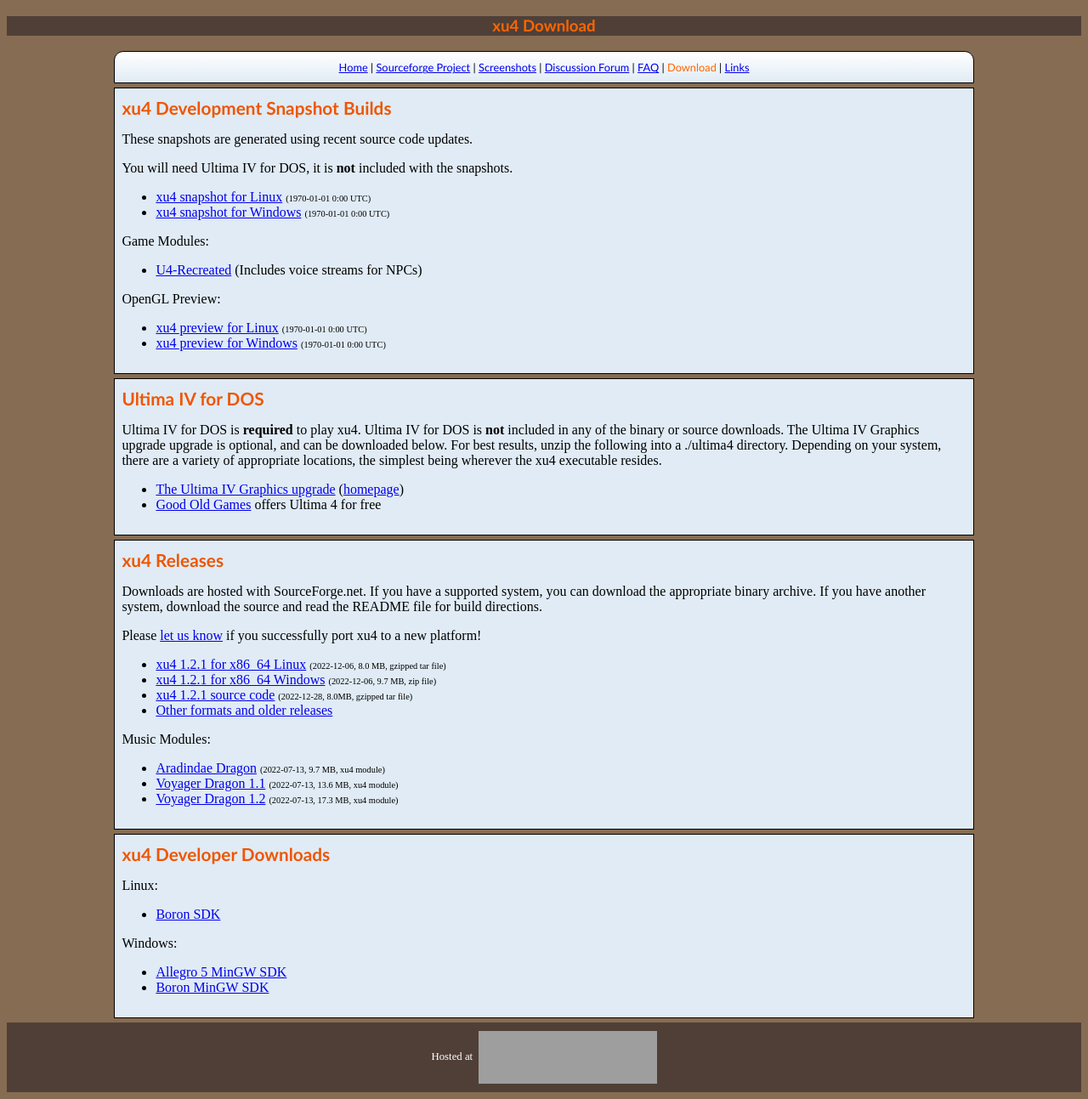
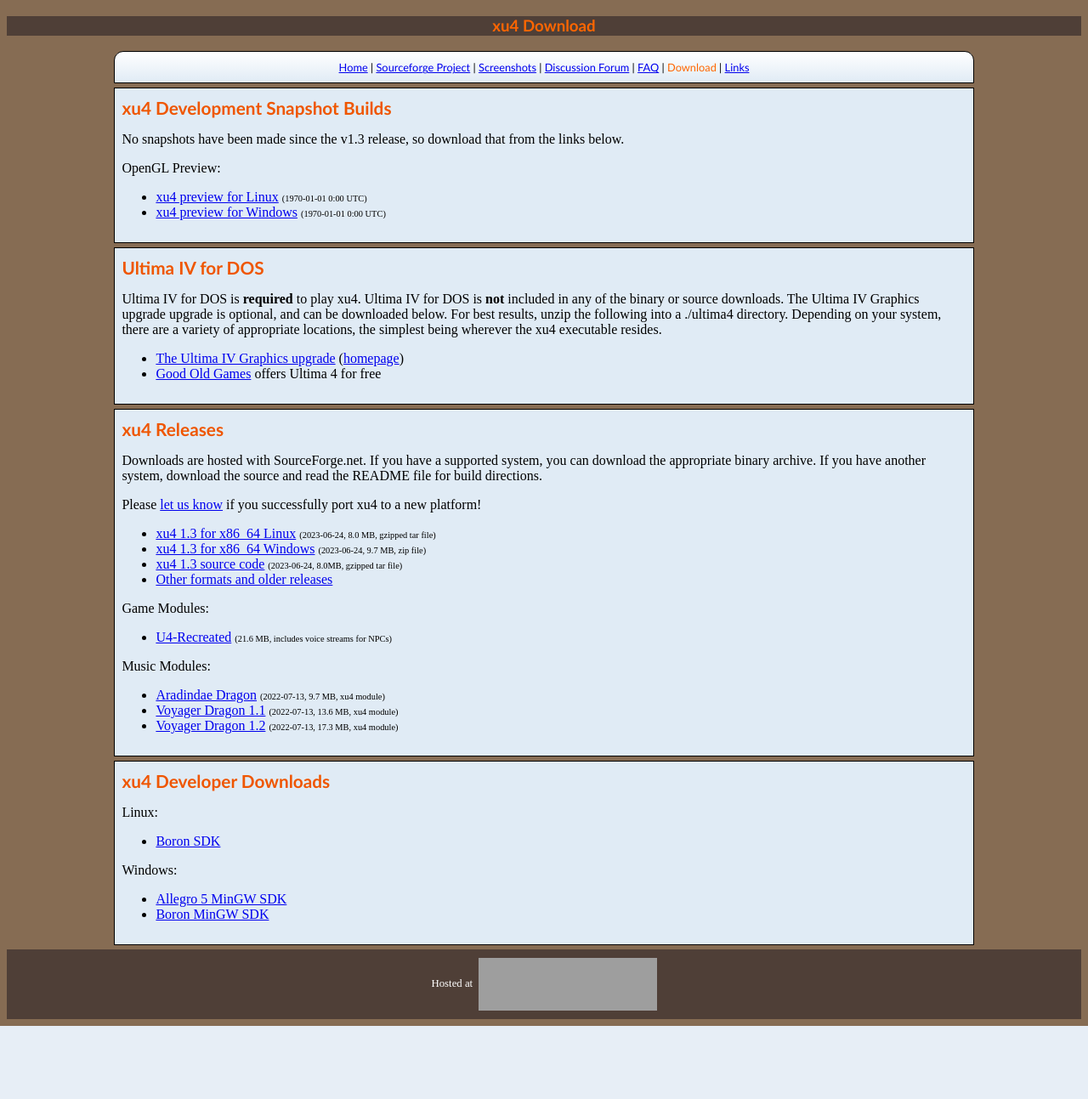
Before and after one commit to xu4-engine/web, a PHP site: page /download.php in a window 1280 px wide. Shown: the whole page at 85% size. After the commit the page ends 1207 px from the top, so only its background shows below. Run offline with PHP 8.4, Linux system fonts and the light colour scheme; some libraries are stand-ins or nearby versions; grey boxes are pictures that could not be loaded.

Commit message:
Announce 1.3 release and update download links.

```diff
--- a/download.php
+++ b/download.php
@@ -18,17 +18,8 @@
 </div>
 <div class="section">
   <h2>xu4 Development Snapshot Builds</h2>
-   <p>These snapshots are generated using recent source code updates.
-   </p>
-   <p>You will need Ultima IV for DOS, it is <strong>not</strong> included with the snapshots.</p>
-   <ul>
-    <li><a href="download/xu4-linux.tar.gz">xu4 snapshot for Linux</a> <span class="details">(<? $statinfo = stat("download/xu4-linux.tar.gz"); echo date("Y-m-d G:i T", $statinfo[9]); ?>)</span></li>
-    <li><a href="download/xu4-win32.zip">xu4 snapshot for Windows</a> <span class="details">(<? $statinfo = stat("download/xu4-win32.zip"); echo date("Y-m-d G:i T", $statinfo[9]); ?>)</span></li>
-   </ul>
-  <p>Game Modules:</p>
-   <ul>
-    <li><a href="download/U4-Recreated.mod">U4-Recreated</a> (Includes voice streams for NPCs)</li>
-   </ul>
+   <p>No snapshots have been made since the v1.3 release, so download that
+   from the links below.</p>
   <p>OpenGL Preview:</p>
    <ul>
     <li><a href="download/xu4-gl-linux.tar.gz">xu4 preview for Linux</a> <span class="details">(<? $statinfo = stat("download/xu4-gl-linux.tar.gz"); echo date("Y-m-d G:i T", $statinfo[9]); ?>)</span></li>
@@ -54,10 +45,14 @@
   <p>Downloads are hosted with SourceForge.net.  If you have a supported system, you can download the appropriate binary archive.  If you have another system, download the source and read the README file for build directions.</p>
   <p>Please <a href="https://sourceforge.net/p/xu4/discussion/">let us know</a> if you successfully port xu4 to a new platform!</p>
   <ul>
-    <li><a href="https://sourceforge.net/projects/xu4/files/xu4/1.2/xu4-1.2.1-linux.tar.gz/download">xu4 1.2.1 for x86_64 Linux</a> <span class="details">(2022-12-06, 8.0 MB, gzipped tar file)</span></li>
-    <li><a href="https://sourceforge.net/projects/xu4/files/xu4/1.2/xu4-1.2.1-win32.zip/download">xu4 1.2.1 for x86_64 Windows</a> <span class="details">(2022-12-06, 9.7 MB, zip file)</span></li>
-    <li><a href="http://sourceforge.net/projects/xu4/files/xu4/1.2/xu4-1.2.1.tar.gz">xu4 1.2.1 source code</a> <span class="details">(2022-12-28, 8.0MB, gzipped tar file)</span></li>
+    <li><a href="https://sourceforge.net/projects/xu4/files/xu4/1.3/xu4-1.3-linux.tar.gz/download">xu4 1.3 for x86_64 Linux</a> <span class="details">(2023-06-24, 8.0 MB, gzipped tar file)</span></li>
+    <li><a href="https://sourceforge.net/projects/xu4/files/xu4/1.3/xu4-1.3-win32.zip/download">xu4 1.3 for x86_64 Windows</a> <span class="details">(2023-06-24, 9.7 MB, zip file)</span></li>
+    <li><a href="http://sourceforge.net/projects/xu4/files/xu4/1.3/xu4-1.3.tar.gz">xu4 1.3 source code</a> <span class="details">(2023-06-24, 8.0MB, gzipped tar file)</span></li>
     <li><a href="http://sourceforge.net/project/showfiles.php?group_id=36225">Other formats and older releases</a></li>
+  </ul>
+  Game Modules:
+  <ul>
+    <li><a href="https://sourceforge.net/projects/xu4/files/xu4/1.3/U4-Recreated.mod/download">U4-Recreated</a> <span class="details">(21.6 MB, includes voice streams for NPCs)</span></li>
   </ul>
   Music Modules:
   <ul>
--- a/history.html
+++ b/history.html
@@ -19,7 +19,8 @@
 <div class="section" id="news">
   <h2>xu4 History</h2>
   <ul>
-<li><span class="newsitem"><span class="date">07/Dec/2022</span> -  Version 1.2 is out with a few important fixes.  Linux gets a leaner backend and game modules can now include world & city maps defined using <a href="https://www.mapeditor.org/">TMX files</a>.</span></li><li><span class="newsitem"><span class="date">
+<li><span class="newsitem"><span class="date">24/Jun/2023</span> -  Version 1.3 is released with a new U4-Recreated module which provides NPC voice streams.</span></li><li><span class="newsitem"><span class="date">
+07/Dec/2022</span> -  Version 1.2 is out with a few important fixes.  Linux gets a leaner backend and game modules can now include world & city maps defined using <a href="https://www.mapeditor.org/">TMX files</a>.</span></li><li><span class="newsitem"><span class="date">
 13/Jul/2022</span> -  Version 1.1, primarily focused on sound changes, is now available.</span></li><li><span class="newsitem"><span class="date">
 08/Mar/2022</span> -  The 18 year beta period ends - version 1.0 is released!</span></li><li><span class="newsitem"><span class="date">
 06/Jan/2022</span> -  Beta 5 has been released.</span></li><li><span class="newsitem"><span class="date">
--- a/page-spec/history.txt
+++ b/page-spec/history.txt
@@ -1,3 +1,4 @@
+24/Jun/2023  Version 1.3 is released with a new U4-Recreated module which provides NPC voice streams.
 07/Dec/2022  Version 1.2 is out with a few important fixes.  Linux gets a leaner backend and game modules can now include world & city maps defined using <a href="https://www.mapeditor.org/">TMX files</a>.
 13/Jul/2022  Version 1.1, primarily focused on sound changes, is now available.
 08/Mar/2022  The 18 year beta period ends - version 1.0 is released!
```
Also changed, not shown: index.html (+6 -12 lines), 2 other files.
